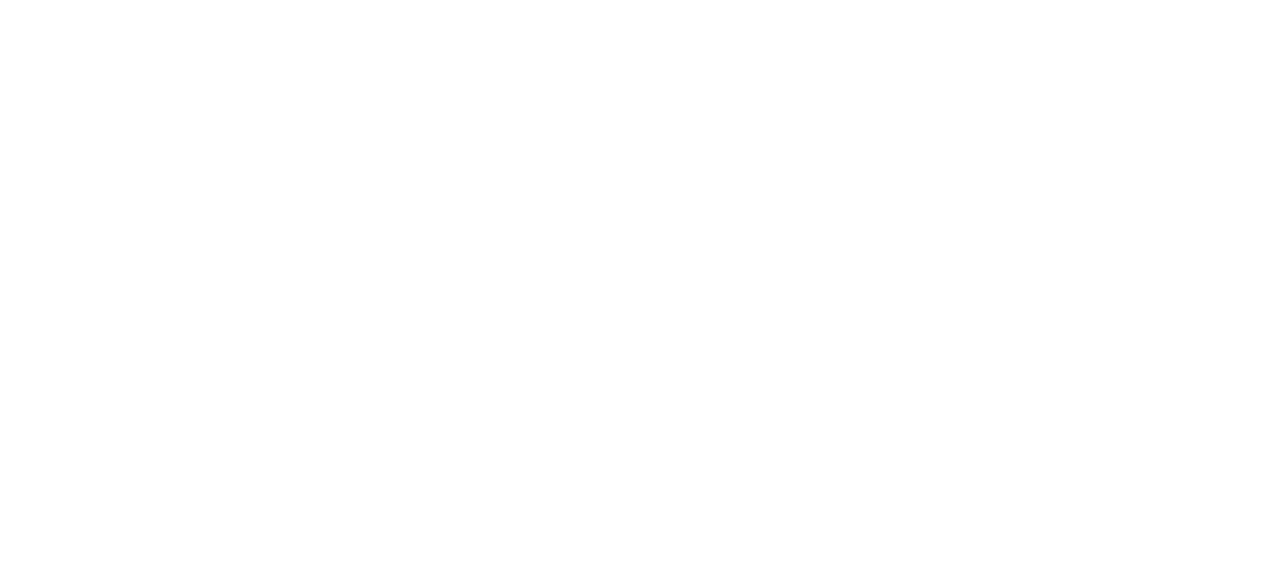
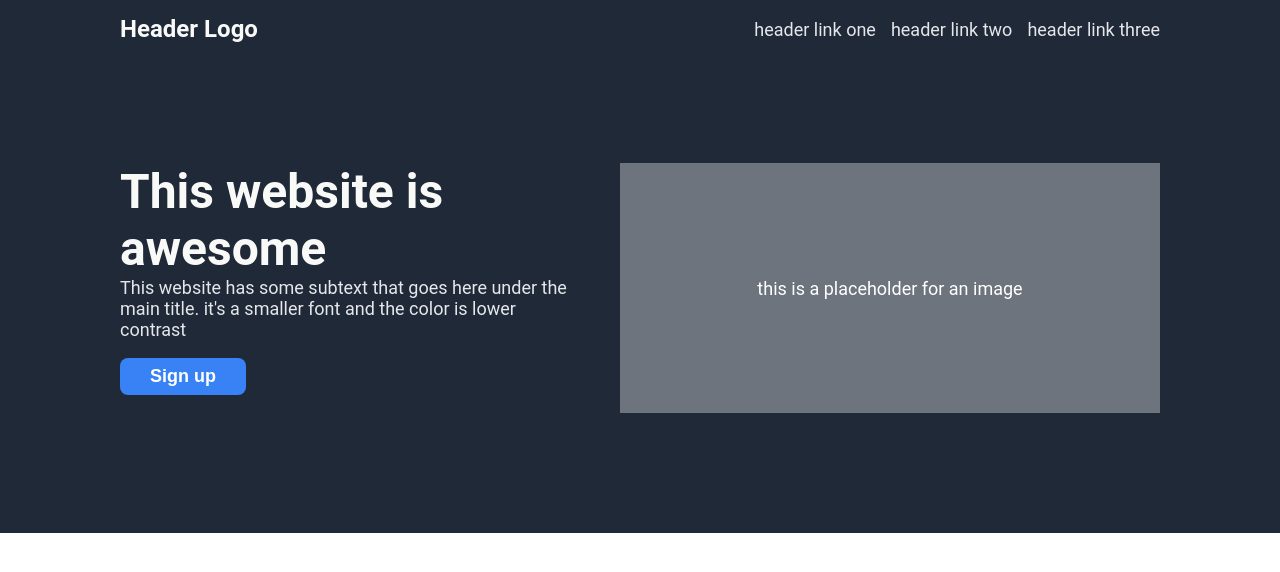
Before and after one commit to sidobelei/landing-page, a plain HTML site: page index.html in a window 1280 px wide. Drawn offline with Linux system fonts and the light colour scheme.

Commit message:
Add hero section and styling to landing page

```diff
--- a/index.html
+++ b/index.html
@@ -2,10 +2,30 @@
 <html lang="en">
     <head>
         <meta charset="utf-8">
+        <link href="./style.css" rel="stylesheet">
         <title></title>
     </head>
 
     <body>
-
+        <div class="hero-container">
+            <div class="header">
+                <div class="logo">Header Logo</div>
+                <div class="links">
+                    <a class="link">header link one</a>
+                    <a class="link">header link two</a>
+                    <a class="link">header link three</a>
+                </div>
+            </div>
+            <div class="hero-content">
+                <div class="hero-text">
+                    <div class="main-text">This website is awesome</div>
+                    <p class="secondary-text">This website has some subtext that goes here under the main title. it's a smaller font and the color is lower contrast</p>
+                    <button>Sign up</button>
+                </div>
+                <div class="img-container">
+                    <div class="img">this is a placeholder for an image</div>
+                </div>
+            </div>
+        </div>
     </body>
 </html>
--- a/style.css
+++ b/style.css
@@ -0,0 +1,82 @@
+body {
+    margin: 0;
+    font-family: Roboto, sans-serif;
+}
+.hero-container {
+    display: flex;
+    flex-direction: column;
+    background-color: #1F2937;
+    padding: 15px 120px 120px 120px;
+}
+
+.header {
+    display: flex;
+    justify-content: space-between;
+    align-items: center;
+    margin-bottom: 120px;
+}
+
+.logo {
+    color: #F9FAF8;
+    font-size: 24px;
+    font-weight: bold;
+}
+
+.hero-content {
+    display: flex;
+    justify-content: space-between;
+    gap: 50px;
+    height:250px;
+}
+
+.hero-text {
+    display: flex;
+    flex-wrap: wrap;
+    width: 450px;
+    height: 110px;
+}
+
+.main-text {
+   font-size: 48px;
+   font-weight: bolder;
+   color: #F9FAF8;
+}
+
+.links {
+    display: flex;
+    gap: 15px;
+}
+
+.link,
+.secondary-text {
+    font-size: 18px;
+    color: #E5E7EB;
+}
+
+.secondary-text {
+    margin-top: 0;
+}
+
+.img-container {
+    display: flex;
+    justify-content: center;
+    align-items: center;
+    color: white;
+    background-color: #6D747D;
+    flex-grow: 1;
+}
+
+.img {
+    font-size: 18px;
+}
+
+button {
+    color: white;
+    background-color: #3882F6;
+    text-align: center;
+    font-size: 18px;
+    font-weight: bold;
+    border-radius: 8px;
+    padding: 8px 30px 8px 30px;
+    border: none;
+}
```
